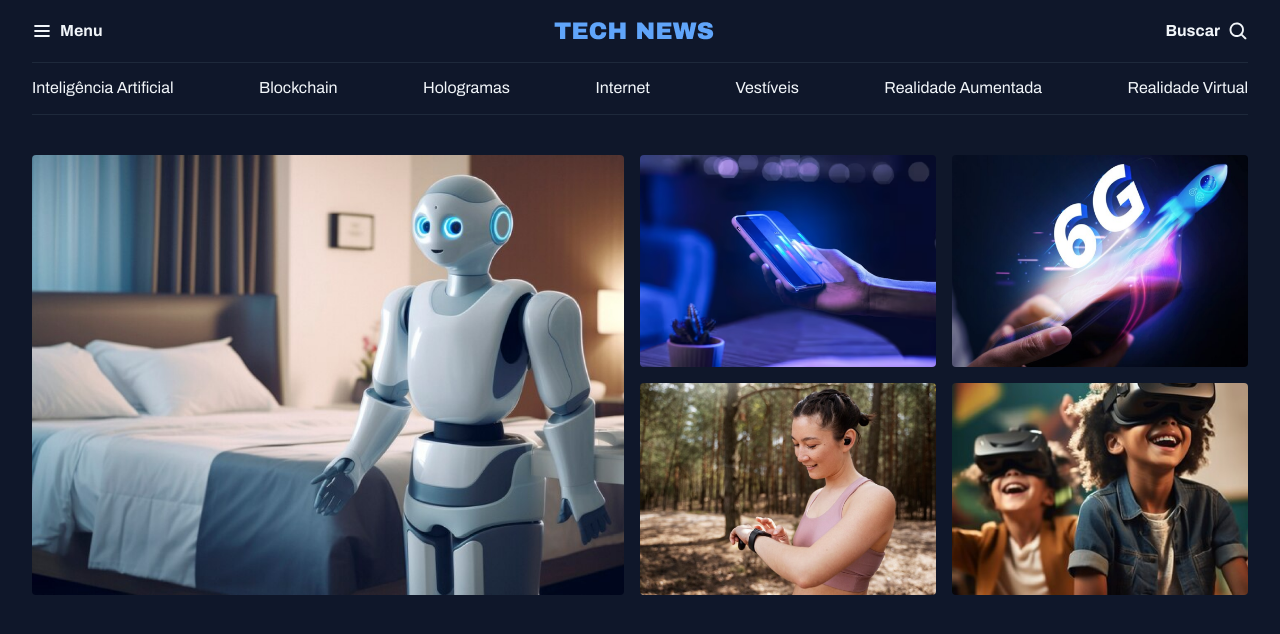
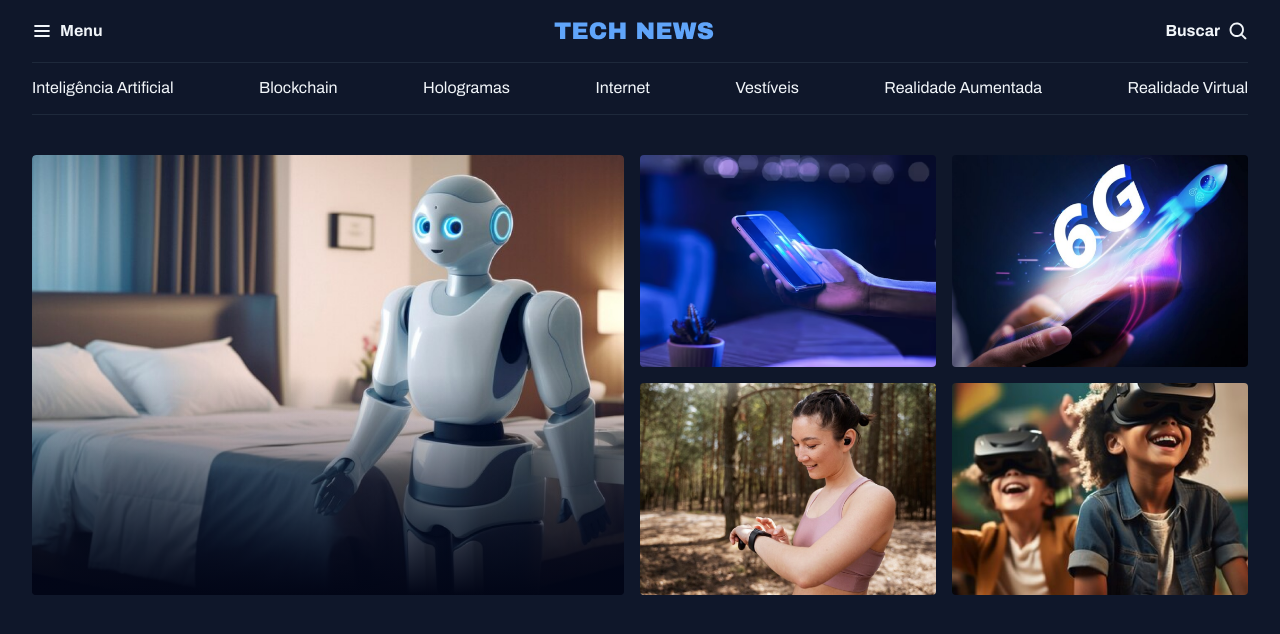
Before and after one commit to ana-bene/Portal-de-Not-cia, a plain HTML site: page index.html in a window 1280 px wide. Drawn offline with Linux system fonts and the light colour scheme.

Commit message:
adicionando degrade

```diff
--- a/index.html
+++ b/index.html
@@ -39,7 +39,9 @@
 
     <main class=" grid container">
         <section id="featured" class="grid grid-flow-col gap-16">
-            <div><img src="assets/images/Image 01.png" alt=""></div>
+            <div class="card">
+                <img src="assets/images/Image 01.png" alt="">
+            </div>
         <div class="grid grid-cols-2 gap-16">
             <div>
                 <img src="assets/images/Image 02.png" alt="">
--- a/styles/sections.css
+++ b/styles/sections.css
@@ -5,3 +5,21 @@
         border-radius: 4px;
     }
 }
+
+.card {
+    position: relative;
+    overflow: hidden;
+    border-radius: 4px;
+
+    &::before {
+        content: "";
+        position: absolute;
+        inset: 0;
+        top: 50%;
+        background: linear-gradient(
+            180deg,
+            transparent 0%,
+            #020617 100%
+        );
+    }
+}
```
